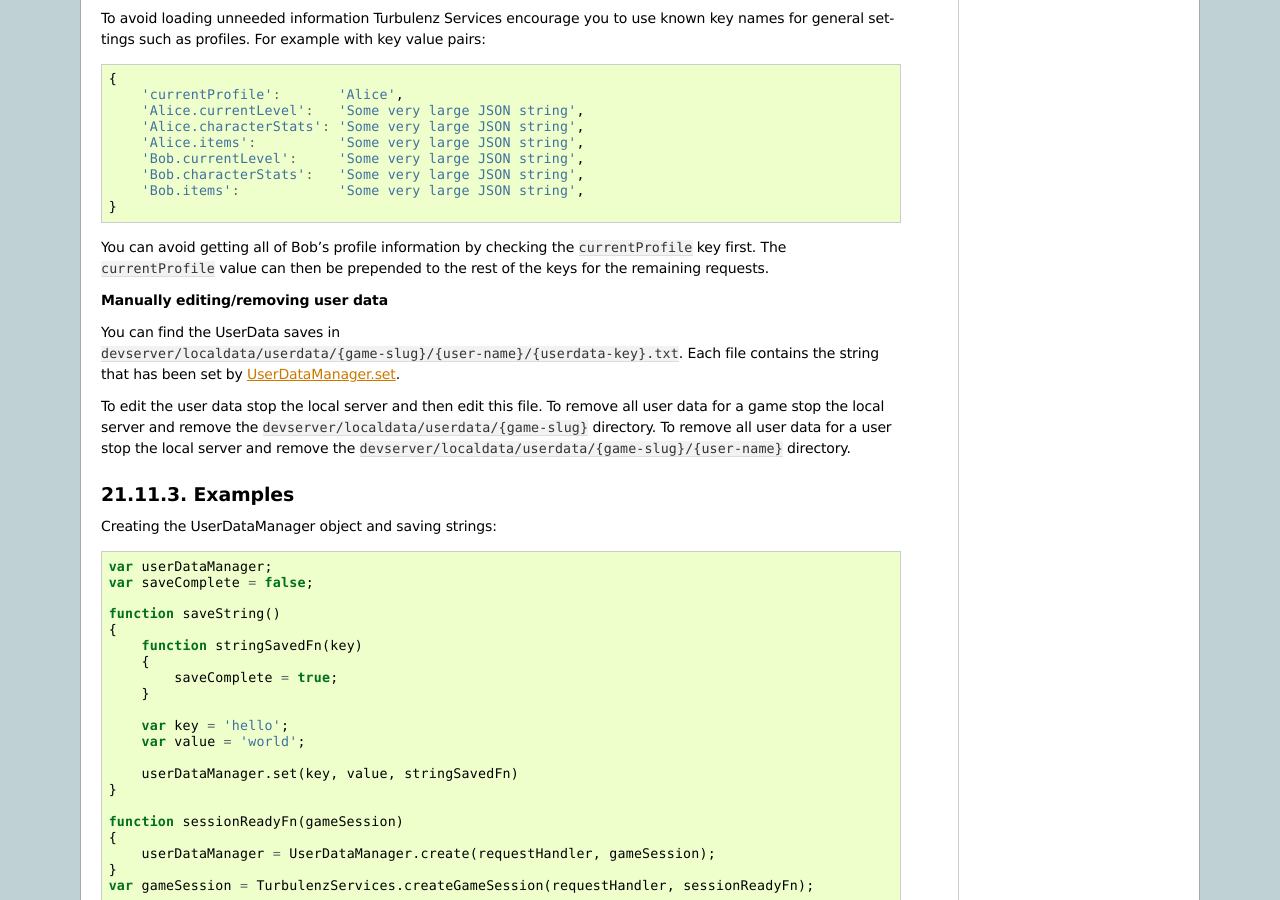
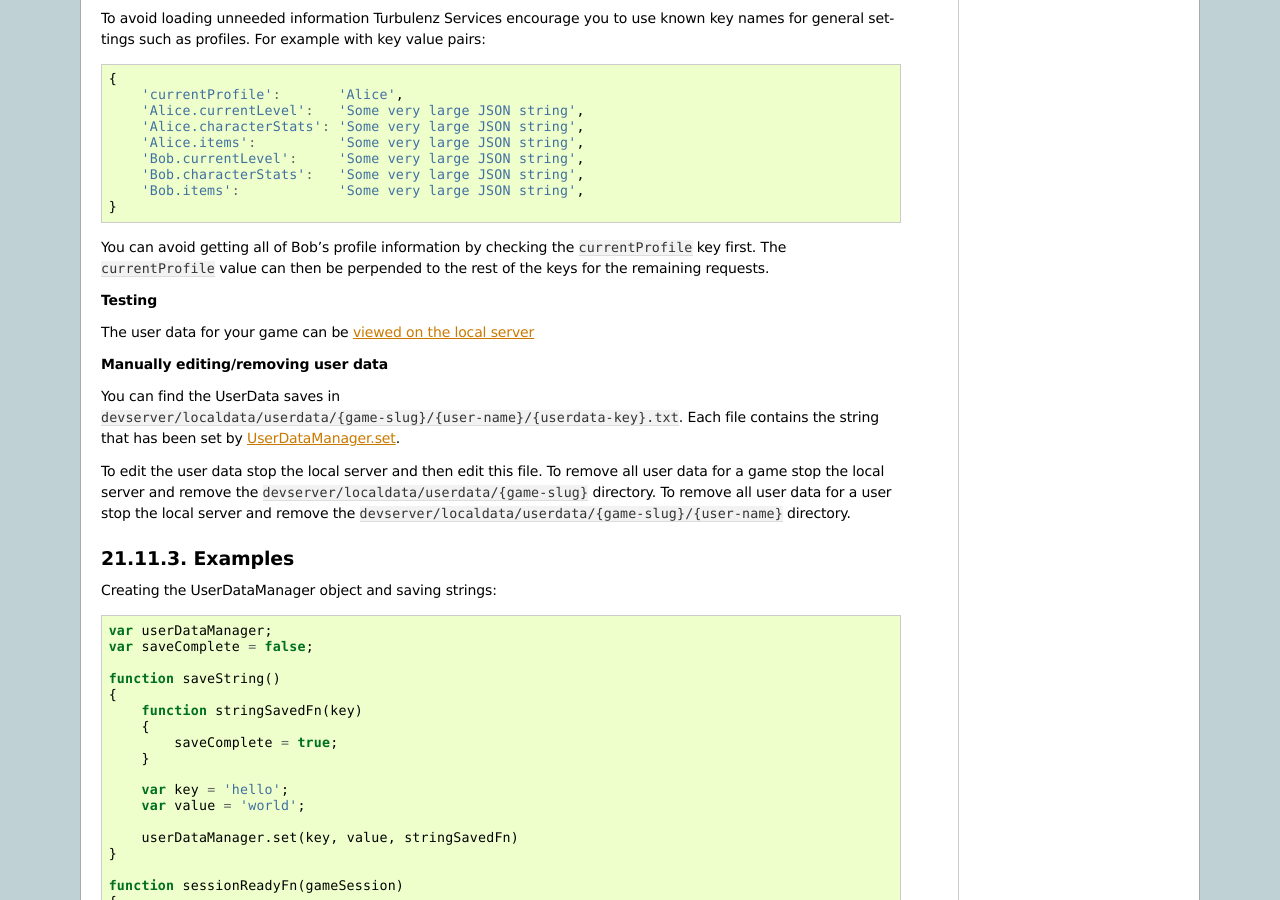
Before and after one commit to turbulenz/turbulenz_engine, a Sphinx documentation site: the page built from docs/source/turbulenz_services/userdata_api.rst, in a window 1280 px wide and 900 px high, scrolled down 2056 px. Built offline with Sphinx 7.4.7, drawn with Linux system fonts in a browser that asks for light colours.

Commit message:
Added testing section to userdata docs

```diff
--- a/docs/source/local/user_guide.rst
+++ b/docs/source/local/user_guide.rst
@@ -411,6 +411,8 @@
 
         Each of these options can be performed per object by clicking on the blue **more** or **less** text.
     8) Press the **'reset'** button to return the tree to its initial state.
+
+.. _viewing_userdata:
 
 Viewing data stored by the User Data API
 ----------------------------------------
--- a/docs/source/turbulenz_services/userdata_api.rst
+++ b/docs/source/turbulenz_services/userdata_api.rst
@@ -137,7 +137,11 @@
     }
 
 You can avoid getting all of Bob's profile information by checking the ``currentProfile`` key first.
-The ``currentProfile`` value can then be prepended to the rest of the keys for the remaining requests.
+The ``currentProfile`` value can then be perpended to the rest of the keys for the remaining requests.
+
+**Testing**
+
+The user data for your game can be :ref:`viewed on the local server <viewing_userdata>`
 
 **Manually editing/removing user data**
 
```
